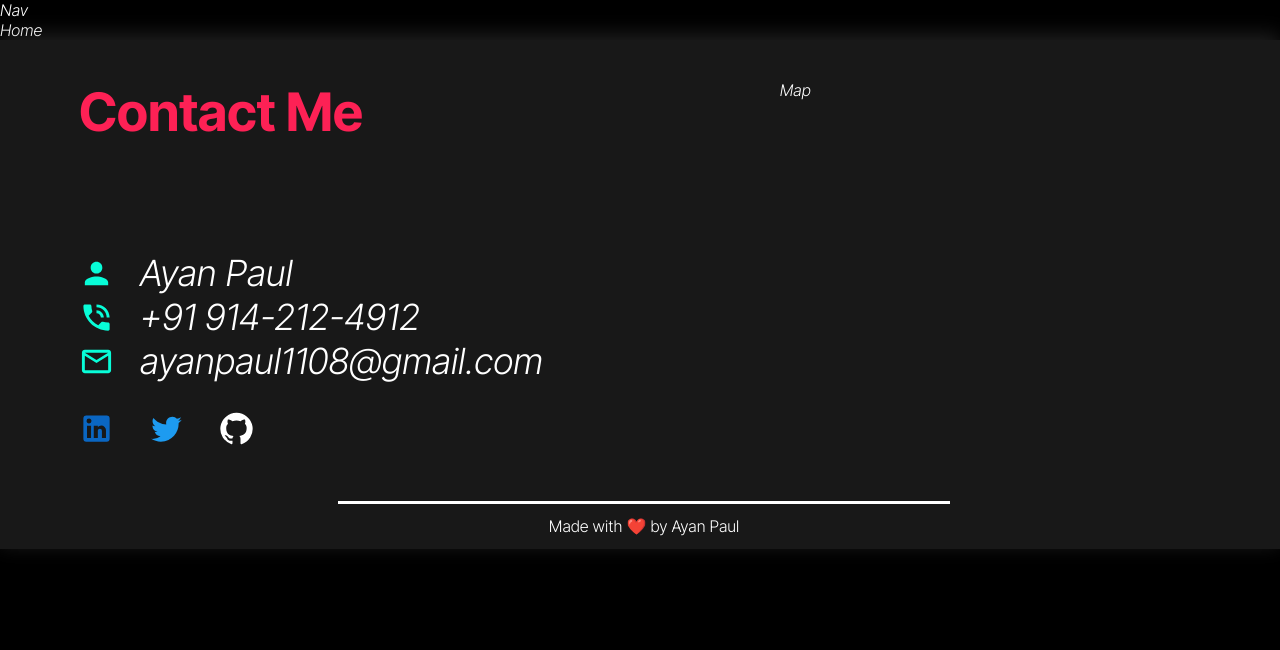
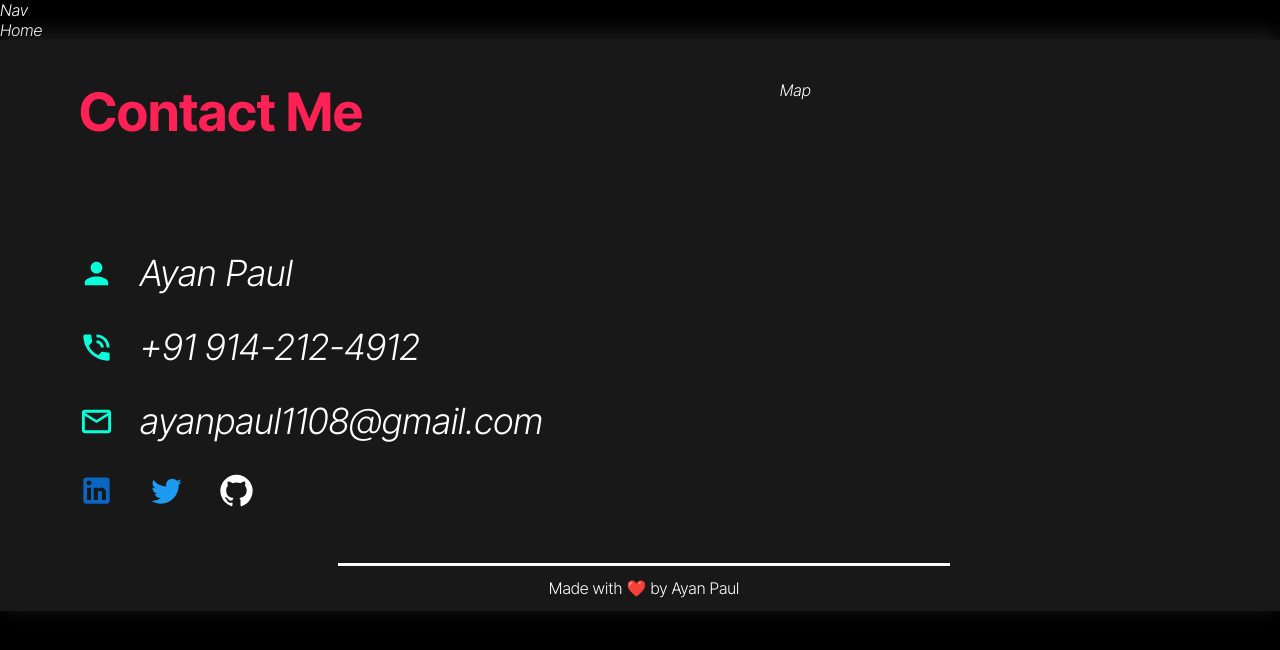
Before and after one commit to Ayanpaul11/Portfolio, a React (Create React App) app: page / in a window 1280 px wide. Shown: the top 650 px of the page. Built offline with nearby package versions, Linux system fonts and the light colour scheme.

Commit message:
Update Footer.jsx

```diff
--- a/src/Components/Footer.jsx
+++ b/src/Components/Footer.jsx
@@ -22,27 +22,29 @@ export default function Footer() {
                 {Contact.map((value, key) => {
                   return (
                     <div key={key}>
-                      <p className={FCss.contactDivPTag}>
+                      <div className={FCss.contactMapDivChild}>
                         <PersonIcon
                           fontSize="large"
                           className={FCss.contactIcon}
-                        />{" "}
-                        {value.name}
-                      </p>
-                      <p className={FCss.contactDivPTag}>
+                        />
+                        <p className={FCss.contactDivPTag}>{value.name}</p>
+                      </div>
+                      <div className={FCss.contactMapDivChild}>
                         <PhoneInTalkIcon
                           fontSize="large"
                           className={FCss.contactIcon}
-                        />{" "}
-                        {value.phoneNumber}
-                      </p>
-                      <p className={FCss.contactDivPTag}>
+                        />
+                        <p className={FCss.contactDivPTag}>
+                          {value.phoneNumber}
+                        </p>
+                      </div>
+                      <div className={FCss.contactMapDivChild}>
                         <MailOutlineIcon
                           fontSize="large"
                           className={FCss.contactIcon}
-                        />{" "}
-                        {value.email}
-                      </p>
+                        />
+                        <p className={FCss.contactDivPTag}> {value.email}</p>
+                      </div>
                     </div>
                   );
                 })}
```
